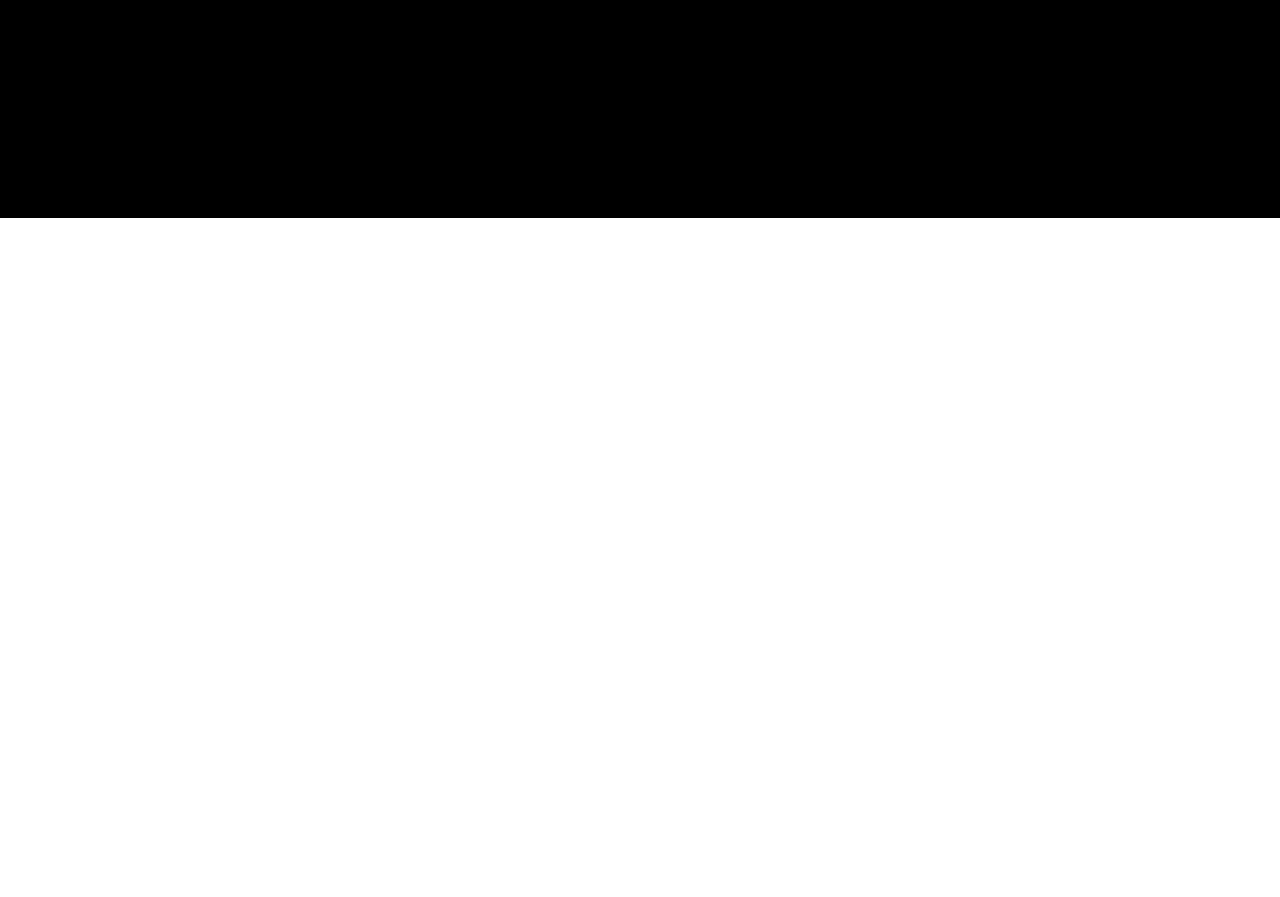
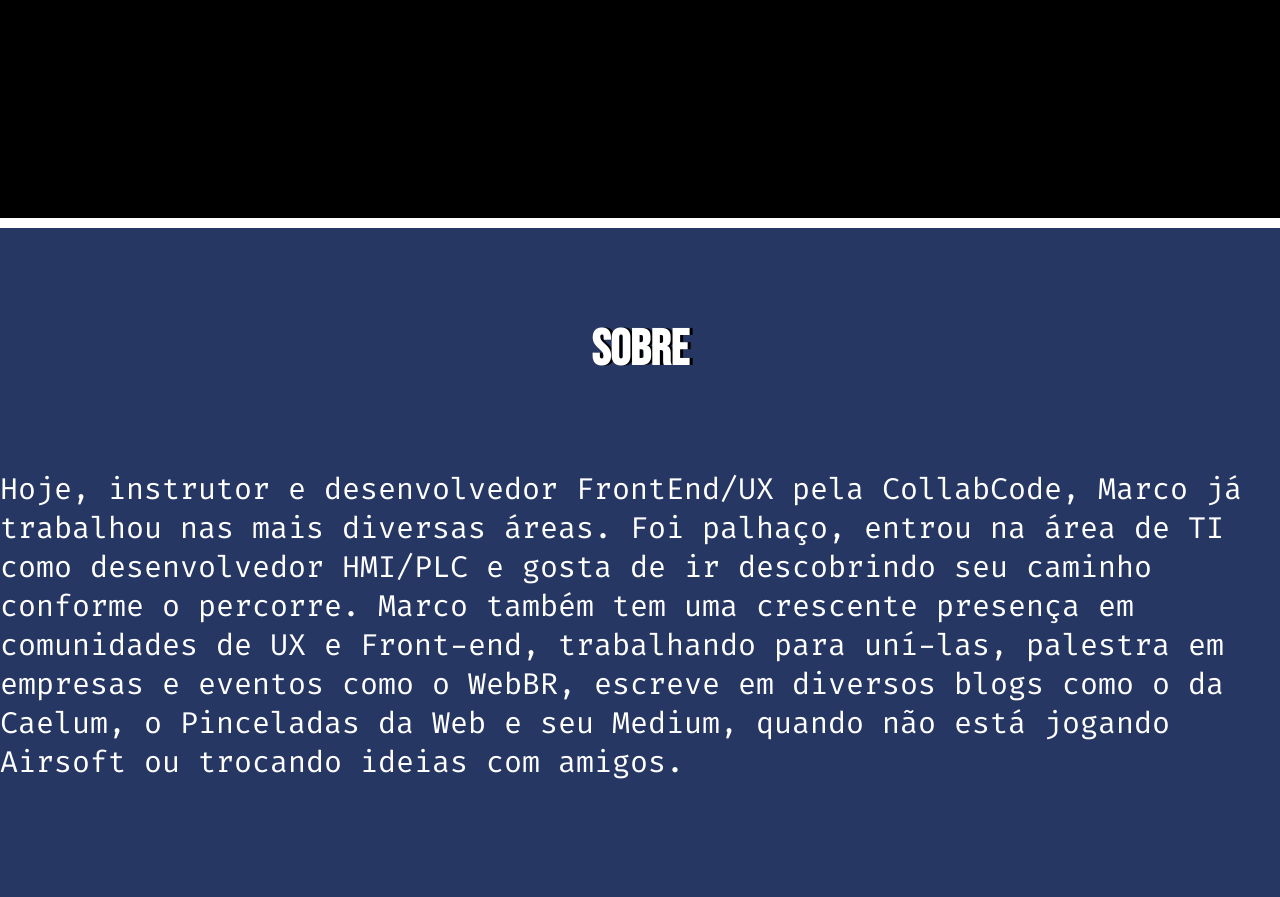
Before and after one commit to Rens21lima/Html-portifolio, a plain HTML site: page index.html in a window 1280 px wide. Shown: the part 2443-3340 px from the top of the page. Before the commit the page ends 2671 px from the top, so only its background shows below. Drawn offline with Linux system fonts and the light colour scheme; a web font is replaced by a local one.

Commit message:
Create the component text

```diff
--- a/css/components/main-section.css
+++ b/css/components/main-section.css
@@ -23,3 +23,15 @@
     padding-bottom: 100px;
     border-bottom: 10px solid #fff;
 }
+
+.main-section.-thirth{
+    display: flex;
+    flex-direction: column;
+    height: 855px ;
+    background-color: #263764;
+    background-size: 100%;
+    box-sizing: border-box;
+    padding-top: 50px;
+    padding-bottom: 100px;
+    border-bottom: 10px solid #fff;
+}
--- /dev/null
+++ b/css/components/main-text.css
@@ -0,0 +1,6 @@
+.main-text{
+    color: white;
+    font-size: 30px;
+    font-weight: 300px;
+    line-height: 1.3;
+}
--- a/index.html
+++ b/index.html
@@ -32,6 +32,9 @@
         <link rel="stylesheet" href="./css/components/card-prc.css">
         <link rel="stylesheet" href="./css/components/projects.css">
         <link rel="stylesheet" href="./css/components/wrapper-projects.css">
+
+        <!--Pagina Sobre-->
+        <link rel="stylesheet" href="./css/components/main-text.css">
 
 
     </head>
@@ -138,5 +141,15 @@
              </div>
 
         </section>
+        <section class="main-section -thirth">
+            <h1 class="main-title -thirth">Sobre</h1>
+            <p class="main-text">
+                Hoje, instrutor e desenvolvedor FrontEnd/UX pela CollabCode, Marco já trabalhou nas mais diversas áreas. Foi palhaço, entrou na área de TI como desenvolvedor HMI/PLC e gosta de ir descobrindo seu caminho conforme o percorre. Marco também tem uma crescente presença em comunidades de UX e Front-end, trabalhando para uní-las, palestra em empresas e eventos como o WebBR, escreve em diversos blogs como o da Caelum, o Pinceladas da Web e seu Medium, quando não está jogando Airsoft ou trocando ideias com amigos.
+
+            </p>
+
+
+
+        </section>
     </body>
 </html>
```
